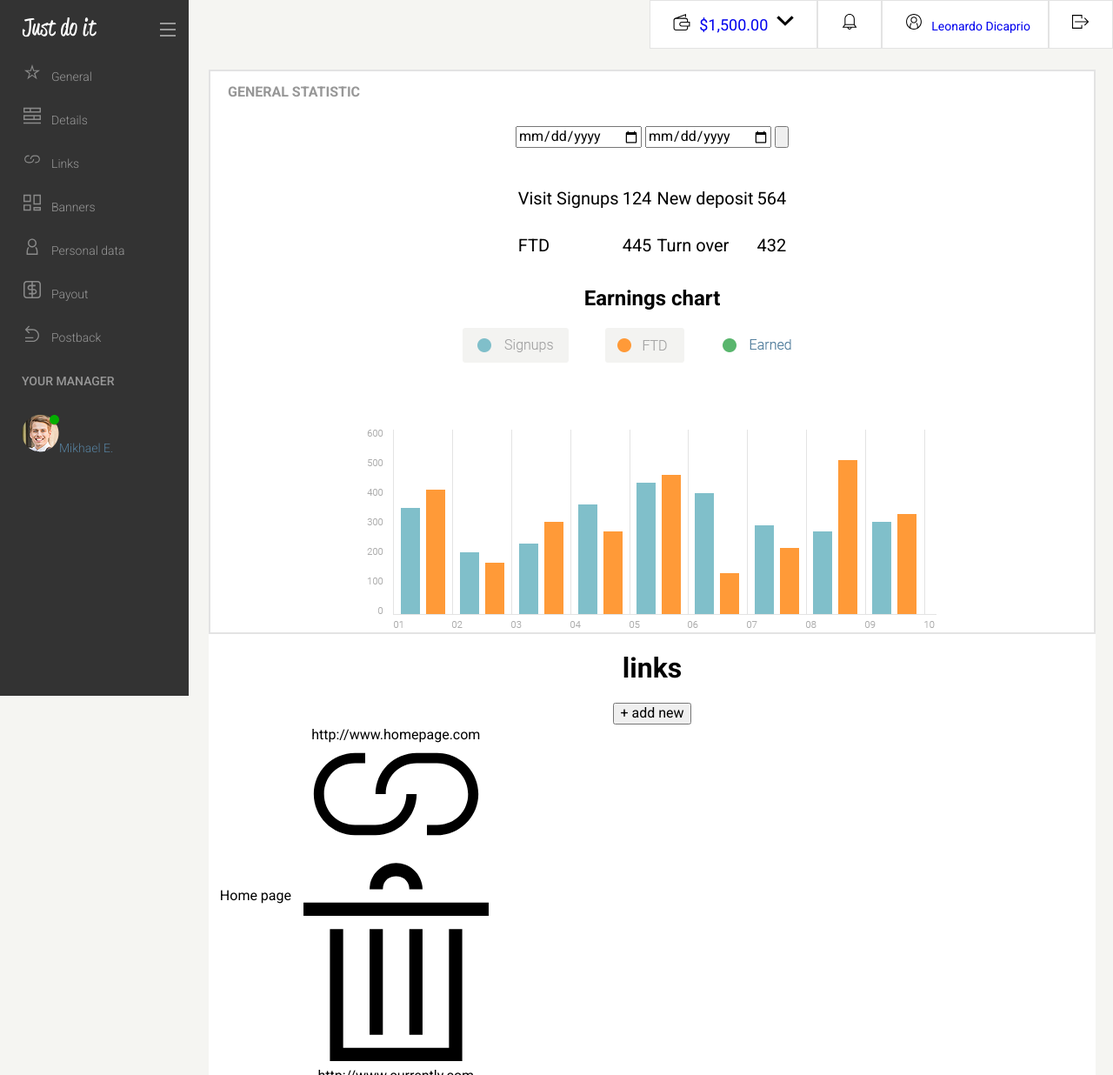
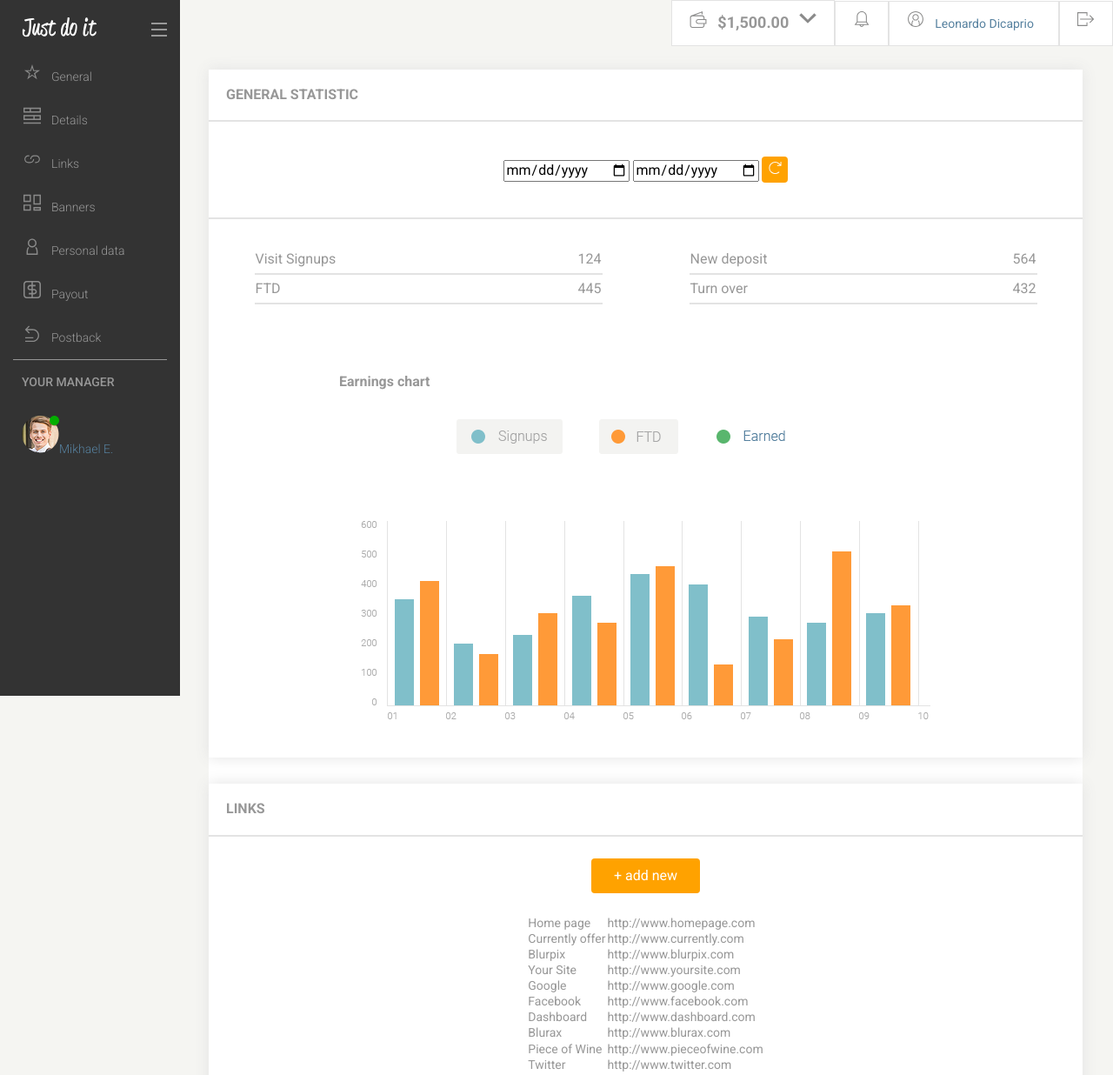
Before and after one commit to paulinastefanska/individual-project, a plain HTML site: page index.html in a window 1280 px wide. Shown: the top 1236 px of the page at 87% size. Drawn offline with Linux system fonts and the light colour scheme.

Commit message:
Add style

```diff
--- a/sass/_layout.scss
+++ b/sass/_layout.scss
@@ -2,15 +2,15 @@
     box-sizing: border-box;
 }
 body {
-    margin: 0;
+    margin: 0 auto;
     font-family: $main_font;
     text-align: center;
     background: $light_grey;
 }
 .container {
+    margin: 0 auto;
     width: 100%;
     max-width: 1200px;
-    margin: 0 auto;
 }
 .row::before, .row::after {
     content: " ";
--- a/sass/components/_buttons.scss
+++ b/sass/components/_buttons.scss
@@ -0,0 +1,29 @@
+.date_refresh {
+    width: 30px;
+    height: 30px;
+    border: none;
+    margin: 0 auto;
+    display: inline-block;
+    border-radius: 4px;
+    cursor: pointer;
+    background: $orange;
+    transition: all .5s;
+    &:hover {
+        background: $dark_orange;
+    }
+}
+.links_add {
+    height: 40px;
+    width: 125px;
+    border: none;
+    margin: 25px auto;
+    display: block;
+    border-radius: 4px;
+    cursor: pointer;
+    background: $orange;
+    color: #fff;
+    transition: all .5s;
+    &:hover {
+        background-color: $dark_orange;
+    }
+}
--- a/sass/pages/_general.scss
+++ b/sass/pages/_general.scss
@@ -1,30 +1,68 @@
 .statistic {
-	border: 2px solid $grey;
 	&_header {
 		display: flex;
 		justify-content: flex-start;
 		text-transform: uppercase;
-		margin: 15px 20px;
+		margin: 0;
+		padding: 20px 20px;
 		font-size: $header_font_size;
 		color: $dark_grey;
+		border-bottom: 2px solid $grey;
 	}
 	&_date {
-		margin: 30px auto;
+		margin: 40px auto;
+		img {
+            width: 16px;
+            height: 16px;
+            margin: 0 auto;
+            filter: invert(100%) sepia(0%) saturate(0%) hue-rotate(186deg) brightness(103%) contrast(102%);
+            }
 	}
 	&_table {
         display: flex;
     	align-items: center;
     	justify-content: center;
+        flex-wrap: wrap;
         text-align: left;
-        font-size: 20px;
-        line-height: 50px;
+        color: $dark_grey;
+        font-size: $header_font_size;
+        line-height: 30px;
+        border-collapse: collapse;
+        border-top: 2px solid $grey;
+        tbody {
+            margin: 30px 50px;
+            &:hover > * {
+             	opacity: .5;
+                transition: all .3s ease-in-out;
+                &:hover {
+                    opacity: 1;
                 }
-	&_tbody {
-		padding: 30px 40px;
-		color: $dark_grey;
+            }
+            tr {
+                border-bottom: 2px solid $grey;
+                &:hover {
+                    background: #f1f3f3;
+                }
+            }
             td {
-			padding-right: 150px;
-			border-bottom: 1px solid $grey;
+                width: 200px;
+                &:last-of-type {
+                    text-align: right;
                 }
             }
         }
+    }
+}
+.graphs {
+	margin: 30px auto;
+	&_header {
+		text-align: left;
+		margin-left: 130px;
+        padding: 20px 20px;
+		font-size: $header_font_size;
+		color: $dark_grey;
+	}
+	img {
+		padding-bottom: 40px;
+	}
+}
--- a/sass/pages/_links.scss
+++ b/sass/pages/_links.scss
@@ -0,0 +1,62 @@
+.links {
+	&_header {
+		display: flex;
+		justify-content: flex-start;
+		text-transform: uppercase;
+		margin: 0;
+		padding: 20px 20px;
+		font-size: $header_font_size;
+		color: $dark_grey;
+		border-bottom: 2px solid $grey;
+	}
+	&_table {
+		display: flex;
+		align-items: center;
+    	justify-content: center;
+        flex-wrap: wrap;
+        text-align: left;
+        font-size: $paragraph_font_size;
+        border-collapse: collapse;
+        color: $dark_grey;
+    }
+    img {
+    	display: none;
+    }
+		/*tbody {
+        	margin: 15px 50px 15px 50px;
+            padding: 15px 0 15px 0;
+            width: calc(100% - 400px);
+           	img {
+           		display: none;
+           	}
+            tr {
+                border-bottom: 2px solid $grey;
+                width: 100%;
+                display: flex;
+				align-items: center;
+                justify-content: left;
+                flex-wrap: wrap;
+                position: relative;
+        		&:hover {
+                    background: #f1f3f3;
+                    img {
+                        display: block;
+                        position: absolute;
+                        top: 10px;
+                        right: 85px;
+                        height: 20px;
+    					width: 20px;
+    					padding: 10px;
+                        cursor: pointer;
+                        filter: invert(55%) sepia(40%) saturate(1023%) hue-rotate(346deg) brightness(98%) contrast(97%);
+                        &:last-of-type  {
+                            margin-left: 50px;
+                            right: 35px;
+                            cursor: pointer;
+                            filter: invert(60%) sepia(6%) saturate(17%) hue-rotate(53deg) brightness(90%) contrast(88%);
+                        }
+                    }
+        		}
+        	}
+        }*/
+}
--- a/sass/sections/_main.scss
+++ b/sass/sections/_main.scss
@@ -1,5 +1,8 @@
 .main {
 	margin: 80px 0 0 240px;
-    width: calc(100% - 260px);
+    width: calc(100% - 275px);
     background: white;
 }
+.section {
+	box-shadow: 0 0 1em $grey;
+}
--- a/sass/sections/_menu.scss
+++ b/sass/sections/_menu.scss
@@ -15,7 +15,7 @@
 		padding-top: 20px;
 	}
 	&_hamburger {
-		padding-left: 70px;
+		padding-left: 60px;
 	}
 	&_img {
 		height: 20px;
@@ -23,13 +23,13 @@
     	margin: 0 12px;
     	filter: invert(60%) sepia(6%) saturate(17%) hue-rotate(53deg) brightness(90%) contrast(88%);
 	}
-	&_pages {
-
-	}
 	&_link {
 		text-decoration: none;
 		font-weight: 300;
 		color: $dark_grey;
+	}
+	&_manager {
+		border-top: 1px solid $dark_grey;
 	}
 	&_span {
 		text-transform: uppercase;
--- a/sass/sections/_top.scss
+++ b/sass/sections/_top.scss
@@ -17,21 +17,28 @@
     	display: inline-block;
     	border: 1px solid $grey;
     }
-    &_img {
-    	height: 20px;
-    	width: 20px;
-    	margin: 14px 6px 0;
-    }
     &_link {
-    	display: block;
+        display: block;
         line-height: 50px;
         padding: 0 20px;
         text-decoration: none;
     }
     &_money {
-    	font-size: 18px;
+        font-size: 18px;
+        font-weight: 700;
+        color: $dark_grey;
+        margin-left: 8px;
+        margin-right: 8px;
+    }
+    &_img {
+    	height: 20px;
+    	width: 20px;
+        filter: invert(60%) sepia(6%) saturate(17%) hue-rotate(53deg) brightness(90%) contrast(88%);
     }
     &_name {
+        color: $blue;
     	font-size: 14px;
+        margin-left: 8px;
+        margin-right: 8px;
     }
 }
```
Also changed, not shown: css/style.css. Lines whose indentation alone changed are shown as unchanged.
